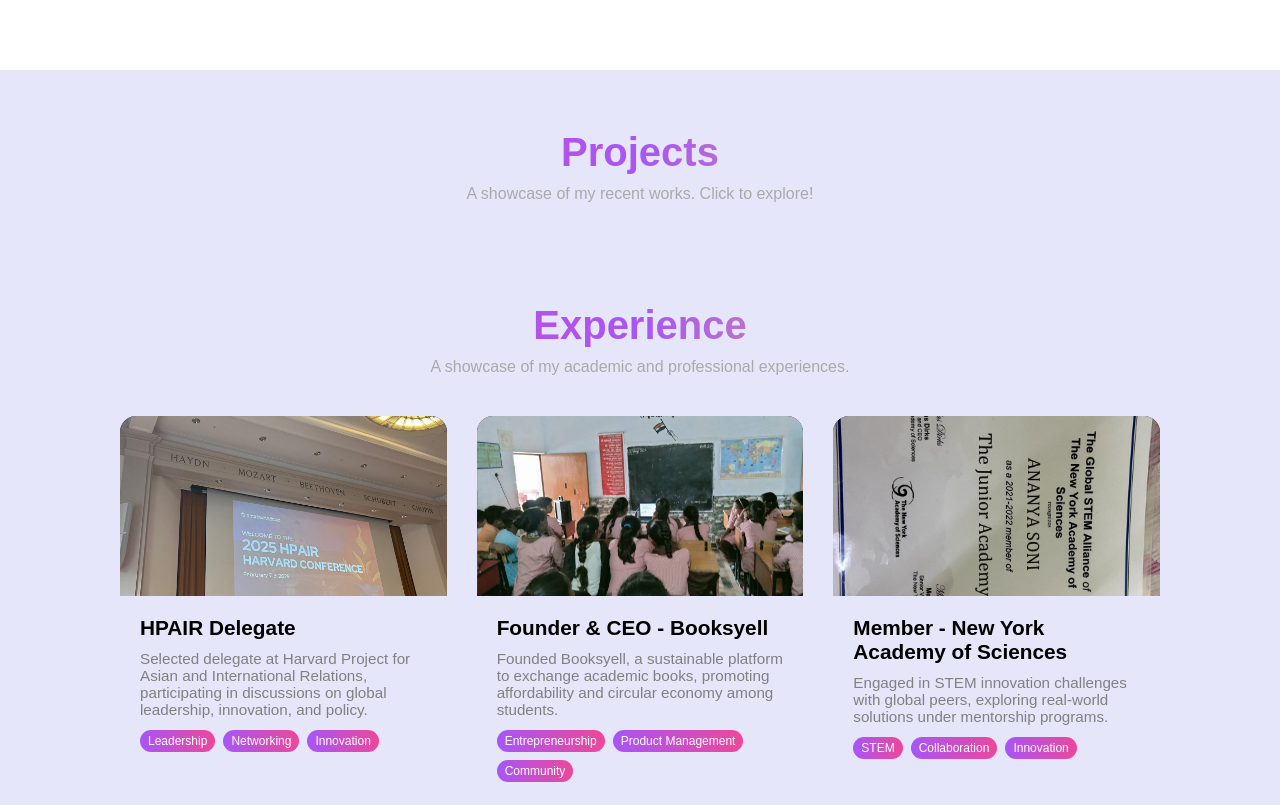
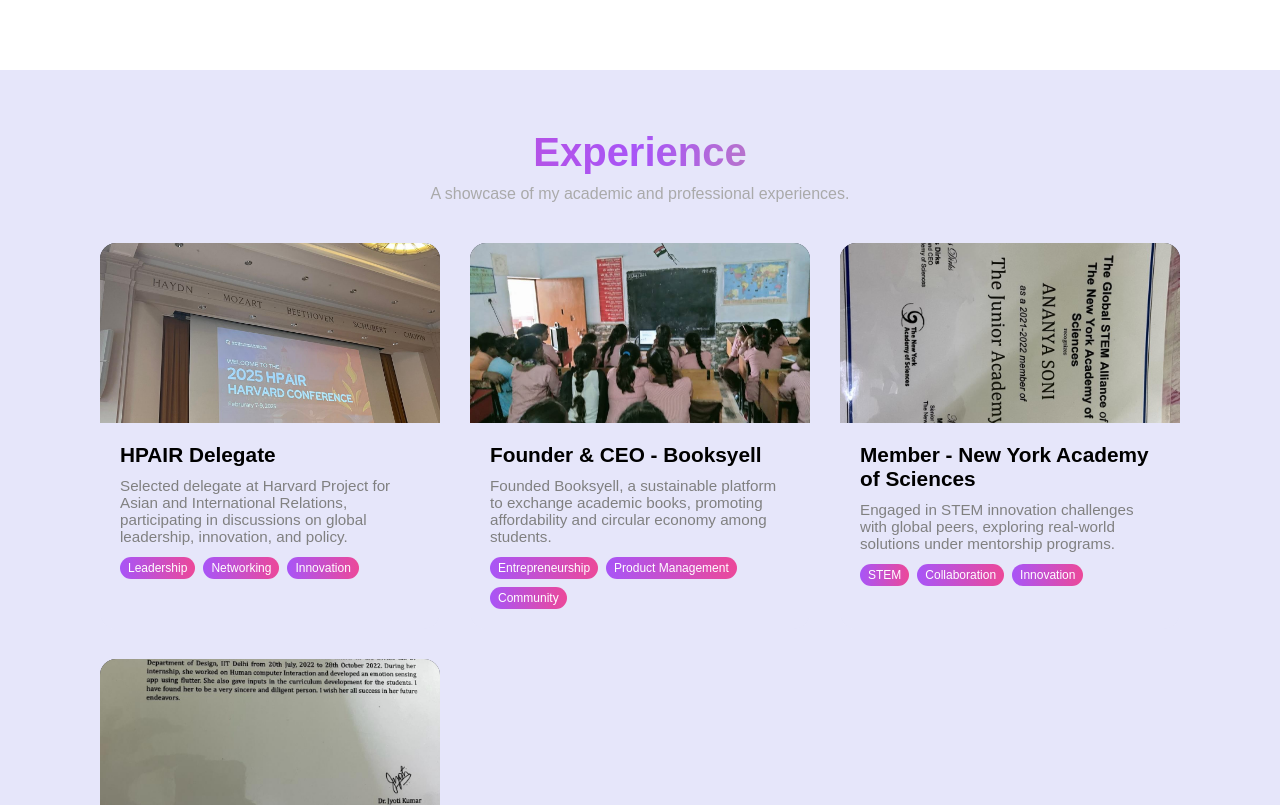
Before and after one commit to AnanyaSoni2004/New-Portfolio, a plain HTML site: page index.html in a window 1280 px wide. Shown: the part 2160-2965 px from the top of the page. Drawn offline with Linux system fonts and the light colour scheme.

Commit message:
changed project section

```diff
--- a/index.html
+++ b/index.html
@@ -73,9 +73,7 @@
      </div>
    </section>
 
-   <section class="projects-section" id="projects">
-     <h2 class="section-title">Projects</h2>
-     <p class="section-subtitle">A showcase of my recent works. Click to explore!</p>
+
 
 
 
```
